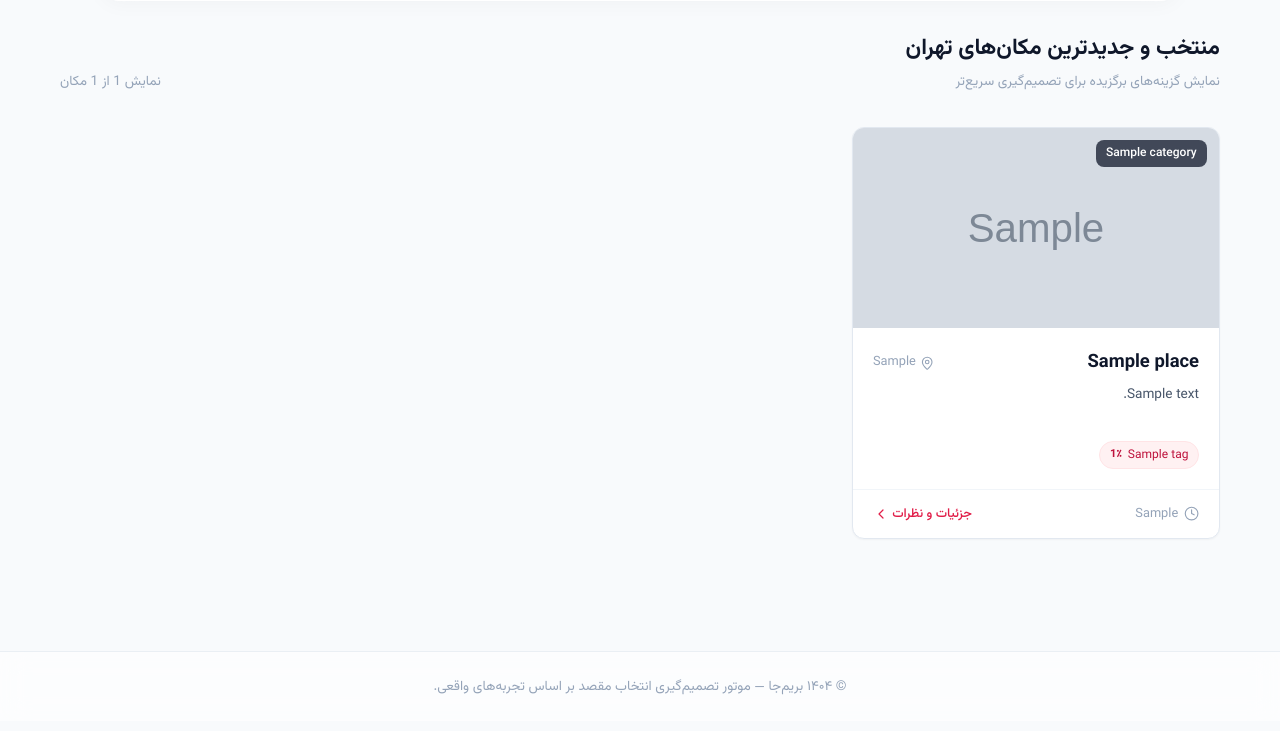
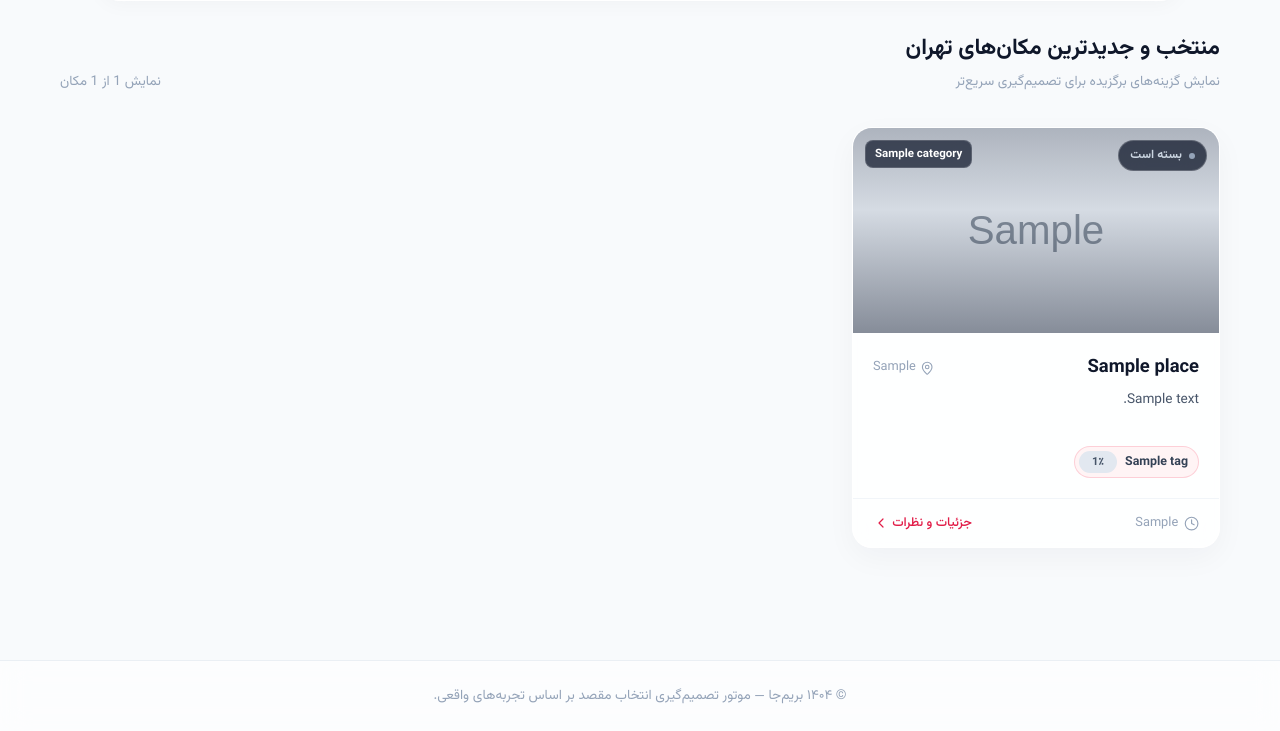
Before and after one commit to masterranktech/berimja, a Django app: page / in a window 1280 px wide. Shown: the part 1058-1789 px from the top of the page. Before the commit the page ends 1753 px from the top, so only its background shows below. Run offline with Django 5.2, Linux system fonts and the light colour scheme; tables that the repository leaves empty hold one stand-in row (values such as "Sample post"); grey boxes marked "Sample" are stand-in pictures.

Commit message:
place cards design updated

```diff
--- a/apps/places/models.py
+++ b/apps/places/models.py
@@ -1,6 +1,10 @@
 from django.db import models
 from apps.common.models import TimeStampedModel
 from .querysets import PlaceQuerySet
+import re
+from datetime import datetime
+import pytz
+from django.conf import settings
 
 
 class Category(TimeStampedModel):
@@ -65,6 +69,58 @@ class Place(TimeStampedModel):
             cover = self.images.first()
         return cover
 
+    @property
+    def is_open_now(self):
+        """
+        بررسی وضعیت باز بودن مکان در لحظه فعلی بر اساس working_hours.
+        فرمت‌های پشتیبانی شده: '8:30 تا 23:30' یا '10:00 تا 24:00' یا '24 ساعته'
+        """
+        if not self.working_hours:
+            return False
+
+        hours_str = self.working_hours.strip()
+        if "۲۴ ساعته" in hours_str or "24 ساعته" in hours_str:
+            return True
+
+        # تبدیل اعداد فارسی به انگلیسی
+        persian_digits = '۰۱۲۳۴۵۶۷۸۹'
+        english_digits = '0123456789'
+        translation_table = str.maketrans(persian_digits, english_digits)
+        normalized = hours_str.translate(translation_table)
+
+        # استخراج ساعت شروع و پایان (مثلاً 08:30 تا 23:30)
+        times = re.findall(r'(\d{1,2}(?::\d{2})?)', normalized)
+        if len(times) < 2:
+            return False
+
+        try:
+            def parse_time_str(t_str):
+                parts = t_str.split(':')
+                h = int(parts[0])
+                m = int(parts[1]) if len(parts) > 1 else 0
+                if h == 24:
+                    h = 23
+                    m = 59
+                return h, m
+
+            start_h, start_m = parse_time_str(times[0])
+            end_h, end_m = parse_time_str(times[1])
+
+            # زمان محلی تهران
+            tz = pytz.timezone(getattr(settings, 'TIME_ZONE', 'Asia/Tehran'))
+            now = datetime.now(tz)
+            now_minutes = now.hour * 60 + now.minute
+            start_minutes = start_h * 60 + start_m
+            end_minutes = end_h * 60 + end_m
+
+            if start_minutes <= end_minutes:
+                return start_minutes <= now_minutes <= end_minutes
+            else:
+                # مکان‌هایی که تا بعد از نیمه‌شب باز هستند (مثلاً ۱۸ تا ۲ بامداد)
+                return now_minutes >= start_minutes or now_minutes <= end_minutes
+        except Exception:
+            return False
+
 
 class PlaceImage(TimeStampedModel):
     """مدل نگهداری تصاویر مکان"""
--- a/static/css/home.css
+++ b/static/css/home.css
@@ -538,27 +538,31 @@
 
 /* ساختار کارت مکان */
 .place-card {
-  background-color: var(--bg-surface);
-  border: 1px solid var(--border-base);
-  border-radius: var(--radius-md);
+  position: relative;
+  background: rgba(255, 255, 255, 0.85);
+  border: 1px solid rgba(255, 255, 255, 0.95);
+  border-radius: 20px;
   overflow: hidden;
   display: flex;
   flex-direction: column;
-  box-shadow: var(--shadow-sm);
-  transition: transform 0.2s ease, box-shadow 0.2s ease;
+  box-shadow: 0 10px 30px rgba(15, 23, 42, 0.04);
+  backdrop-filter: blur(14px);
+  -webkit-backdrop-filter: blur(14px);
+  transition: transform 0.25s ease, box-shadow 0.25s ease, border-color 0.25s ease;
 }
 
 .place-card:hover {
   transform: translateY(-4px);
-  box-shadow: var(--shadow-md);
-  border-color: var(--color-primary-subtle);
+  box-shadow: 0 16px 35px rgba(225, 29, 72, 0.1);
+  border-color: rgba(225, 29, 72, 0.3);
 }
 
 .card-media {
   position: relative;
   width: 100%;
-  height: 200px;
+  height: 205px;
   background-color: var(--bg-muted);
+  overflow: hidden;
 }
 
 .card-media img {
@@ -567,22 +571,103 @@
   object-fit: cover;
 }
 
+.place-card:hover .card-media img {
+  transform: scale(1.04);
+}
+
+/* لایه سایه‌روشن ملایم روی عکس */
+.card-image-overlay {
+  position: absolute;
+  inset: 0;
+  background: linear-gradient(180deg, rgba(15, 23, 42, 0.2) 0%, transparent 40%, rgba(15, 23, 42, 0.4) 100%);
+  pointer-events: none;
+}
+
+.card-image-link {
+  display: block;
+  width: 100%;
+  height: 100%;
+  position: relative;
+}
+
+.card-status-badge {
+  position: absolute;
+  top: 12px;
+  right: 12px;
+  display: inline-flex;
+  align-items: center;
+  gap: 7px;
+  padding: 5px 11px;
+  border-radius: var(--radius-full);
+  font-size: 0.75rem;
+  font-weight: 600;
+  backdrop-filter: blur(12px);
+  -webkit-backdrop-filter: blur(12px);
+  z-index: 2;
+}
+
+/* حالت باز با پالس سبز */
+.card-status-badge.status-open {
+  background: rgba(20, 83, 45, 0.75);
+  color: #86efac;
+  border: 1px solid rgba(134, 239, 172, 0.4);
+}
+
+.card-status-badge.status-open .status-pulse-dot {
+  position: relative;
+  width: 7px;
+  height: 7px;
+  border-radius: 50%;
+  background-color: #22c55e;
+}
+
+.card-status-badge.status-open .status-pulse-dot::after {
+  content: '';
+  position: absolute;
+  inset: -3px;
+  border-radius: 50%;
+  background-color: rgba(34, 197, 94, 0.6);
+  animation: pulse-ring 1.8s cubic-bezier(0.24, 0, 0.38, 1) infinite;
+}
+
+@keyframes pulse-ring {
+  0% { transform: scale(0.8); opacity: 0.9; }
+  70% { transform: scale(2.4); opacity: 0; }
+  100% { transform: scale(2.4); opacity: 0; }
+}
+
+/* حالت بسته */
+.card-status-badge.status-closed {
+  background: rgba(15, 23, 42, 0.75);
+  color: #cbd5e1;
+  border: 1px solid rgba(255, 255, 255, 0.2);
+}
+
+.card-status-badge.status-closed .status-pulse-dot {
+  width: 6px;
+  height: 6px;
+  border-radius: 50%;
+  background-color: #94a3b8;
+}
+
 .card-badges {
   position: absolute;
   top: 12px;
-  right: 12px;
+  left: 12px;
   display: flex;
   gap: 0.4rem;
+  z-index: 2;
 }
 
 .badge-category {
-  background: rgba(15, 23, 42, 0.75);
-  backdrop-filter: blur(4px);
-  color: var(--text-inverse);
-  padding: 0.25rem 0.65rem;
-  border-radius: var(--radius-sm);
-  font-size: 0.75rem;
-  font-weight: 500;
+  background: rgba(15, 23, 42, 0.72);
+  backdrop-filter: blur(8px);
+  color: #ffffff;
+  padding: 4px 9px;
+  border-radius: 8px;
+  font-size: 0.72rem;
+  font-weight: 600;
+  border: 1px solid rgba(255, 255, 255, 0.15);
 }
 
 .card-body {
@@ -628,11 +713,75 @@
   line-height: 1.4;
 }
 
-/* چیپ‌های تگ تجربی */
+/* ==========================================================================
+   بج‌های تگ تجربی بازطراحی‌شده و تفکیک‌شده (خوانا و بدون چسبیدگی متن)
+   ========================================================================== */
+
 .card-tags {
   display: flex;
   flex-wrap: wrap;
-  gap: 0.4rem;
+  gap: 8px 10px; /* افزایش فاصله بین تگ‌ها از جهت افقی و عمودی */
+  margin-top: 12px;
+}
+
+.vibe-metric-pill {
+  display: inline-flex;
+  align-items: center;
+  justify-content: space-between;
+  gap: 8px; /* فاصله مشخص بین متن تگ و بج درصد */
+  background: rgba(255, 241, 242, 0.75);
+  border: 1px solid rgba(244, 63, 94, 0.2);
+  border-radius: var(--radius-full);
+  padding: 4px 10px 4px 4px; /* پدینگ متعادل از بالا و پایین برای تنفس متن */
+  transition: transform 0.2s ease, border-color 0.2s ease, box-shadow 0.2s ease;
+}
+
+.vibe-metric-pill:hover {
+  transform: translateY(-2px);
+  border-color: rgba(225, 29, 72, 0.4);
+  box-shadow: 0 4px 10px rgba(225, 29, 72, 0.08);
+}
+
+/* نام ویژگی / تگ */
+.metric-name {
+  font-size: 0.775rem;
+  font-weight: 600;
+  color: #334155;
+  line-height: 1.4; /* تنظیم خط برای رفع چسبیدگی به لبه بالا */
+  display: flex;
+  align-items: center;
+}
+
+/* کپسول مستقل و برجسته درصد */
+.metric-value {
+  display: inline-flex;
+  align-items: center;
+  justify-content: center;
+  min-width: 38px;
+  height: 22px;
+  padding: 0 6px;
+  border-radius: var(--radius-full);
+  font-size: 0.7rem;
+  font-weight: 700;
+  line-height: 1;
+  direction: ltr; /* جلوگیری از به هم ریختن علامت درصد در کنار ارقام */
+}
+
+/* رنگ‌بندی تفکیکی بر اساس میزان قدرت آماری */
+.metric-value.high {
+  background-color: var(--color-primary);
+  color: #ffffff;
+  box-shadow: 0 2px 6px rgba(225, 29, 72, 0.25);
+}
+
+.metric-value.medium {
+  background-color: #f97316;
+  color: #ffffff;
+}
+
+.metric-value.low {
+  background-color: #e2e8f0;
+  color: #475569;
 }
 
 .tag-chip {
--- a/templates/includes/place_card.html
+++ b/templates/includes/place_card.html
@@ -1,15 +1,23 @@
 {% load static %}
 <article class="place-card">
-  <!-- تصویر و نشانگر وضعیت -->
+  <!-- تصویر و نشانگرهای شناور -->
   <div class="card-media">
-    <a href="{% url 'places_web:place_detail' place.id %}">
+    <a href="{% url 'places_web:place_detail' place.id %}" class="card-image-link">
       {% if place.cover_image %}
         <img src="{{ place.cover_image.image.url }}" alt="{{ place.name }}" loading="lazy">
       {% else %}
         <img src="{% static 'images/placeholder.svg' %}" alt="{{ place.name }}">
       {% endif %}
+      <div class="card-image-overlay"></div>
     </a>
 
+    <!-- وضعیت فعالیت در لحظه (پالس چشمک‌زن) -->
+    <div class="card-status-badge {% if place.is_open_now %}status-open{% else %}status-closed{% endif %}">
+      <span class="status-pulse-dot"></span>
+      <span class="status-text">{% if place.is_open_now %}اکنون باز است{% else %}بسته است{% endif %}</span>
+    </div>
+
+    <!-- دسته‌بندی مکان -->
     <div class="card-badges">
       {% for cat in place.categories.all %}
         <span class="badge-category">{{ cat.name }}</span>
@@ -33,22 +41,24 @@
 
     <p class="card-address">{{ place.address|truncatechars:55 }}</p>
 
-    <!-- تگ‌های تجربی و آماری بریم‌جا -->
+    <!-- تگ‌های تجربی با بج‌های درصدی خوانا و تفکیک‌شده -->
     <div class="card-tags">
       {% for pt in place.place_tags.all %}
         {% if pt.is_active and pt.tag.status == 'ACTIVE' %}
-          <span class="tag-chip" title="درصد اطمینان: {{ pt.strength }}٪">
-            <span class="tag-name">{{ pt.tag.name }}</span>
-            <span class="tag-percent">{{ pt.strength }}٪</span>
-          </span>
+          <div class="vibe-metric-pill" title="درصد اطمینان تجربی کاربران: {{ pt.strength }}٪">
+            <span class="metric-name">{{ pt.tag.name }}</span>
+            <span class="metric-value {% if pt.strength >= 80 %}high{% elif pt.strength >= 50 %}medium{% else %}low{% endif %}">
+              {{ pt.strength }}٪
+            </span>
+          </div>
         {% endif %}
       {% empty %}
-        <span class="tag-empty">هنوز بازخوردی ثبت نشده است</span>
+        <span class="tag-empty">هنوز داده تجربی ثبت نشده است</span>
       {% endfor %}
     </div>
   </div>
 
-  <!-- فوتر کارت (ساعت کاری و دکمه جزئیات) -->
+  <!-- فوتر کارت -->
   <div class="card-footer">
     <div class="card-hours">
       <i data-lucide="clock"></i>
```
